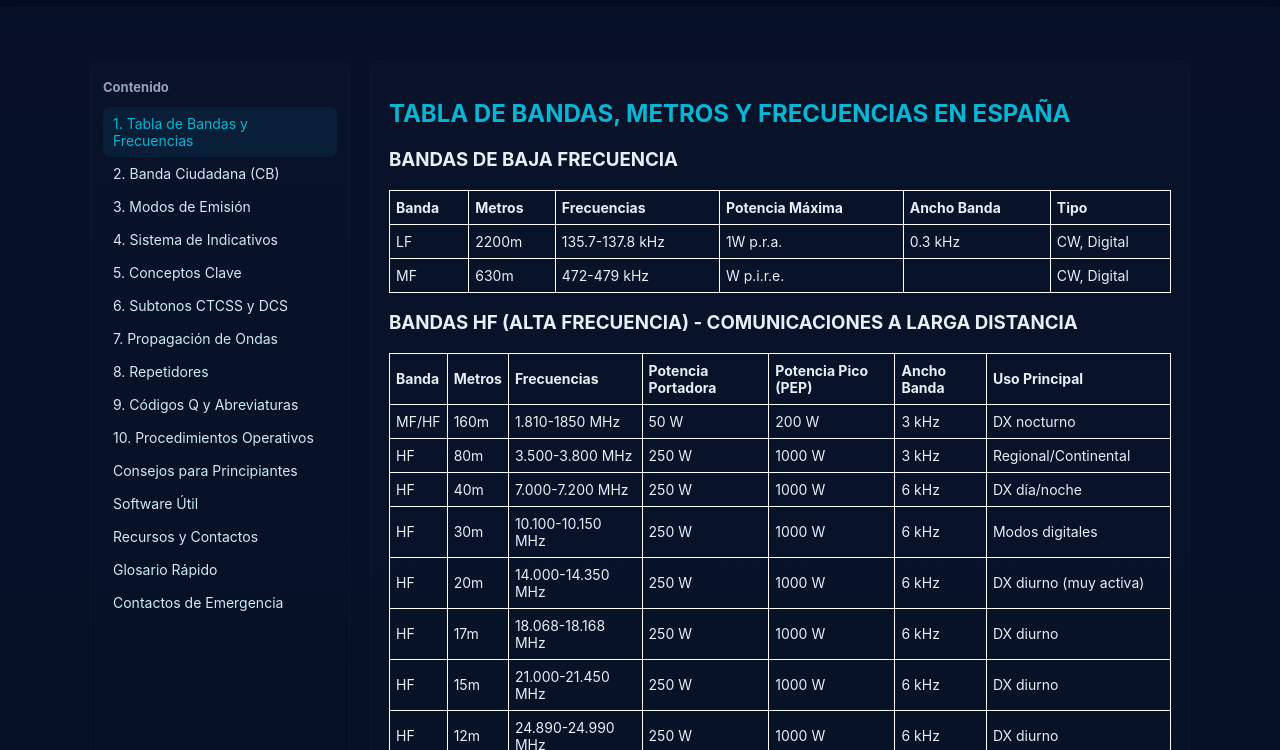
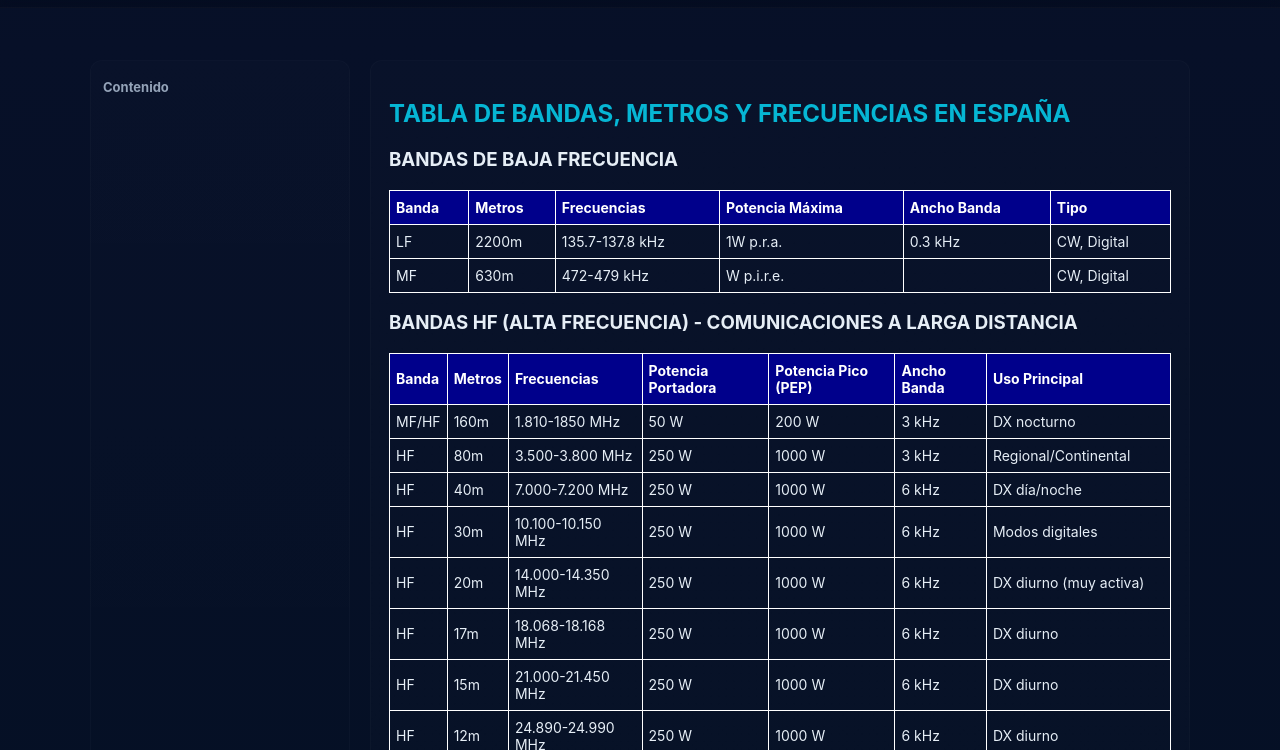
Before and after one commit to init1-dev/guia-radioaficionado, a website built with Vite: page guia-radioaficionado.html in a window 1280 px wide. Shown: the part 50-800 px from the top of the page. Built offline with nearby package versions, Linux system fonts and the light colour scheme.

Commit message:
antes del nuevo index

```diff
--- a/guia-radioaficionado.html
+++ b/guia-radioaficionado.html
@@ -21,8 +21,8 @@
         <div class="grid">
             <nav id="toc">
                 <h3>Contenido</h3>
-                <ul>
-                    <li><a href="#bandas-frecuencias" class="toc-link">1. Tabla de Bandas y Frecuencias</a></li>
+                <ul id="index-list">
+                    <!-- <li><a href="#bandas-frecuencias" class="toc-link">1. Tabla de Bandas y Frecuencias</a></li>
                     <li><a href="#banda-ciudadana" class="toc-link">2. Banda Ciudadana (CB)</a></li>
                     <li><a href="#modos-emision" class="toc-link">3. Modos de Emisión</a></li>
                     <li><a href="#indicativos" class="toc-link">4. Sistema de Indicativos</a></li>
@@ -36,7 +36,7 @@
                     <li><a href="#software" class="toc-link">Software Útil</a></li>
                     <li><a href="#recursos" class="toc-link">Recursos y Contactos</a></li>
                     <li><a href="#glosario" class="toc-link">Glosario Rápido</a></li>
-                    <li><a href="#emergencia" class="toc-link">Contactos de Emergencia</a></li>
+                    <li><a href="#emergencia" class="toc-link">Contactos de Emergencia</a></li> -->
                 </ul>
             </nav>
 
--- a/src/css/style.css
+++ b/src/css/style.css
@@ -157,6 +157,11 @@ td {
     font-size: 14px;
 }
 
+th {
+    background-color: darkblue;
+    color: white;
+}
+
 .glossary dt {
     font-weight: 700;
     margin-top: 10px;
--- a/src/js/main.js
+++ b/src/js/main.js
@@ -34,5 +34,5 @@ window.addEventListener('scroll', () => {
     if (current) { const link = document.querySelector('nav a[href="#' + current.id + '"]'); if (link) link.classList.add('active'); }
 });
 
-// Accessibility: focus search on load
-window.addEventListener('load', () => document.getElementById('q').focus());
+// Accessibility: focus search on load (deshabilitar durante eldesarrollo)
+// window.addEventListener('load', () => document.getElementById('q').focus());
```
